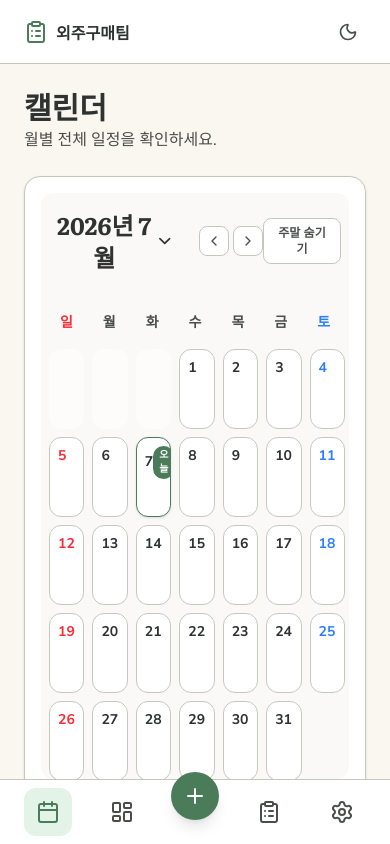
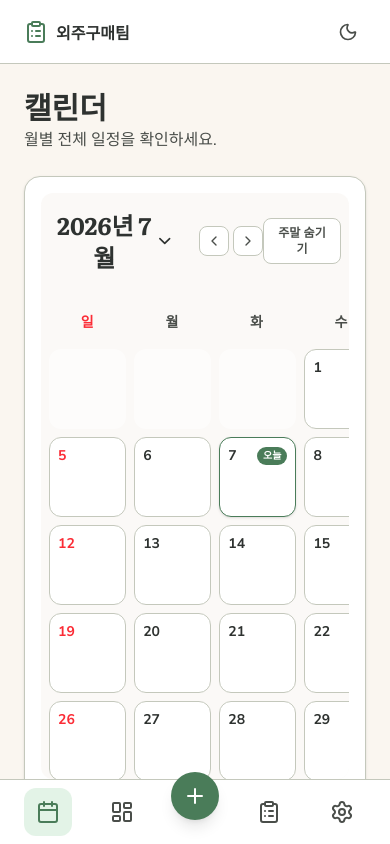
Before and after one commit to ddooki/procurement-scheduler, a Next.js app: page / in a window 390 px wide. Built offline with nearby package versions, Linux system fonts and the light colour scheme.

Commit message:
style: 캘린더 화면 여백 최적화 및 일자 선택 시 레이아웃 흔들림 개선

```diff
--- a/app/page.tsx
+++ b/app/page.tsx
@@ -171,6 +171,7 @@ export default function App() {
   const [lastSaved, setLastSaved] = useState<Date | null>(null);
   const [isLoading, setIsLoading] = useState(true);
   const [dbStatus, setDbStatus] = useState<"LOCAL" | "VERCEL_KV">("LOCAL");
+  const [calendarSelectedDate, setCalendarSelectedDate] = useState<Date | null>(null);
 
   // Deletion Modal States
   const [isDeleteModalOpen, setIsDeleteModalOpen] = useState(false);
@@ -679,7 +680,11 @@ export default function App() {
 
         {/* Dynamic Content */}
         <main className="flex-1 overflow-x-hidden overflow-y-auto bg-background p-6">
-          <div className={`${activeTab === "calendar" ? "max-w-none w-full" : "max-w-7xl mx-auto"} h-full flex flex-col`}>
+          <div className={`mx-auto h-full flex flex-col transition-all duration-300 w-full ${
+            activeTab === "calendar"
+              ? (calendarSelectedDate ? "max-w-[1400px]" : "max-w-5xl")
+              : "max-w-7xl"
+          }`}>
             <AnimatePresence mode="wait">
               {activeTab === "dashboard" && (
                 <motion.div
@@ -906,7 +911,7 @@ export default function App() {
                     <p className="text-on-surface-variant">월별 전체 일정을 확인하세요.</p>
                   </div>
                   <div className="flex-1 overflow-hidden bg-surface rounded-2xl border border-border shadow-sm flex flex-col p-4 md:p-6">
-                    <FullCalendar tasks={tasks} onEditTask={openEditTaskModal} />
+                    <FullCalendar tasks={tasks} onEditTask={openEditTaskModal} onSelectedDateChange={setCalendarSelectedDate} />
                   </div>
                 </motion.div>
               )}
@@ -2097,12 +2102,20 @@ function TaskForm({
 function FullCalendar({
   tasks,
   onEditTask,
+  onSelectedDateChange,
 }: {
   tasks: Task[];
   onEditTask: (t: Task) => void;
+  onSelectedDateChange?: (date: Date | null) => void;
 }) {
   const [currentDate, setCurrentDate] = useState(new Date());
   const [selectedDate, setSelectedDate] = useState<Date | null>(null);
+
+  useEffect(() => {
+    if (onSelectedDateChange) {
+      onSelectedDateChange(selectedDate);
+    }
+  }, [selectedDate, onSelectedDateChange]);
   const [showSelector, setShowSelector] = useState(false);
   const [selectorMode, setSelectorMode] = useState<"month" | "year">("month");
   const [yearPageStart, setYearPageStart] = useState(() => {
@@ -2324,7 +2337,7 @@ function FullCalendar({
       {/* Main Grid & Timeline Section */}
       <div className="flex-1 flex overflow-hidden min-h-0 relative">
         {/* Left Side: Calendar Grid */}
-        <div className={`flex flex-col h-full transition-all duration-300 ${selectedDate ? "w-7/12 shrink-0 min-w-[500px]" : "w-full"} overflow-x-auto`}>
+        <div className="flex flex-col h-full flex-1 min-w-[600px] overflow-x-auto transition-all duration-300">
           <div className={`grid ${hideWeekends ? "grid-cols-5" : "grid-cols-7"} gap-2 text-center text-sm font-bold mb-2 p-2 flex-shrink-0`}>
             {!hideWeekends && <div className="text-red-500">일</div>}
             <div className="text-on-surface-variant">월</div>
@@ -2471,7 +2484,7 @@ function FullCalendar({
           });
 
           return (
-            <div className="w-5/12 border-l border-border bg-surface flex flex-col h-full animate-in slide-in-from-right duration-300">
+            <div className="w-full md:w-[400px] flex-shrink-0 border-l border-border bg-surface flex flex-col h-full animate-in slide-in-from-right duration-300">
               {/* Timeline Header */}
               <div className="p-4 border-b border-border flex items-center justify-between flex-shrink-0 bg-surface">
                 <h3 className="font-headline font-bold text-sm text-primary flex items-center gap-1.5">
```
